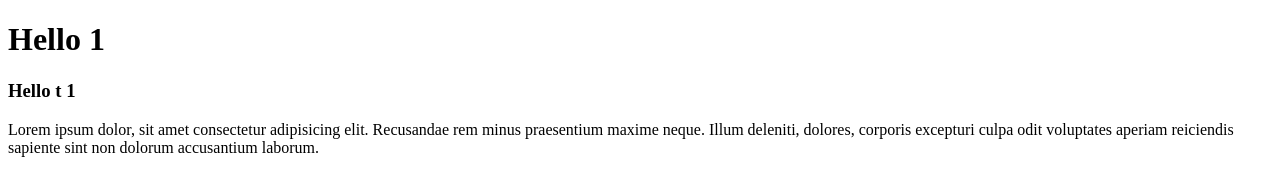
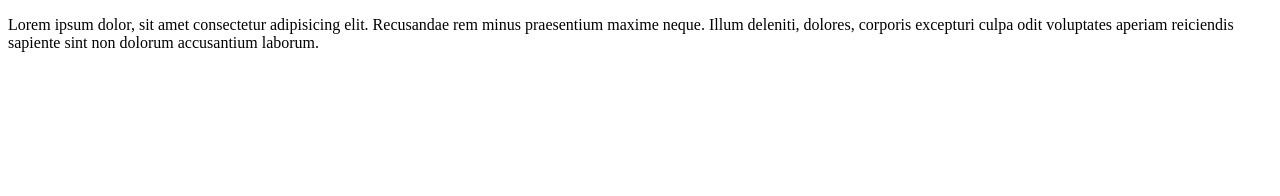
Before and after one commit to chum-aiml/test, a plain HTML site: page t1.html in a window 1280 px wide. Drawn offline with Linux system fonts and the light colour scheme.

```diff
--- a/t1.html
+++ b/t1.html
@@ -7,13 +7,8 @@
     <title>Chum</title>
 </head>
 <body>
-   <h1>
-    Hello 1
-   </h1>
-   <h3>Hello t 1</h3>
    <p>
     Lorem ipsum dolor, sit amet consectetur adipisicing elit. Recusandae rem minus praesentium maxime neque. Illum deleniti, dolores, corporis excepturi culpa odit voluptates aperiam reiciendis sapiente sint non dolorum accusantium laborum.
-
    </p>
 </body>
 </html>
```
Also changed, not shown: t2.html (+3 -0 lines).
